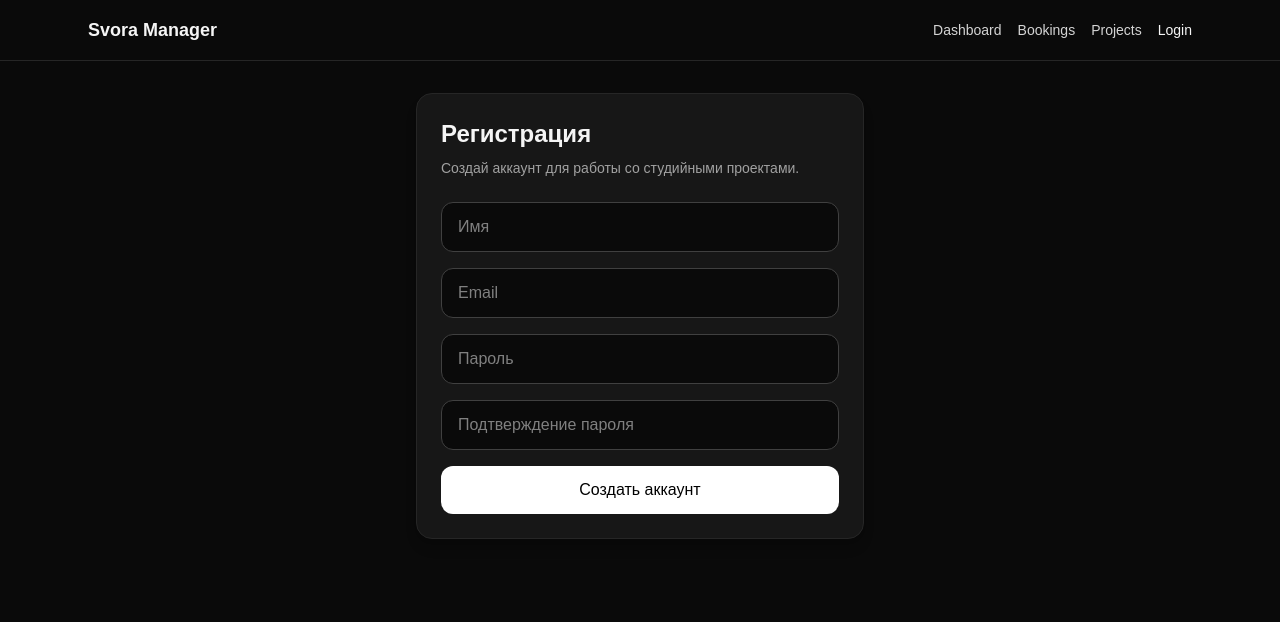
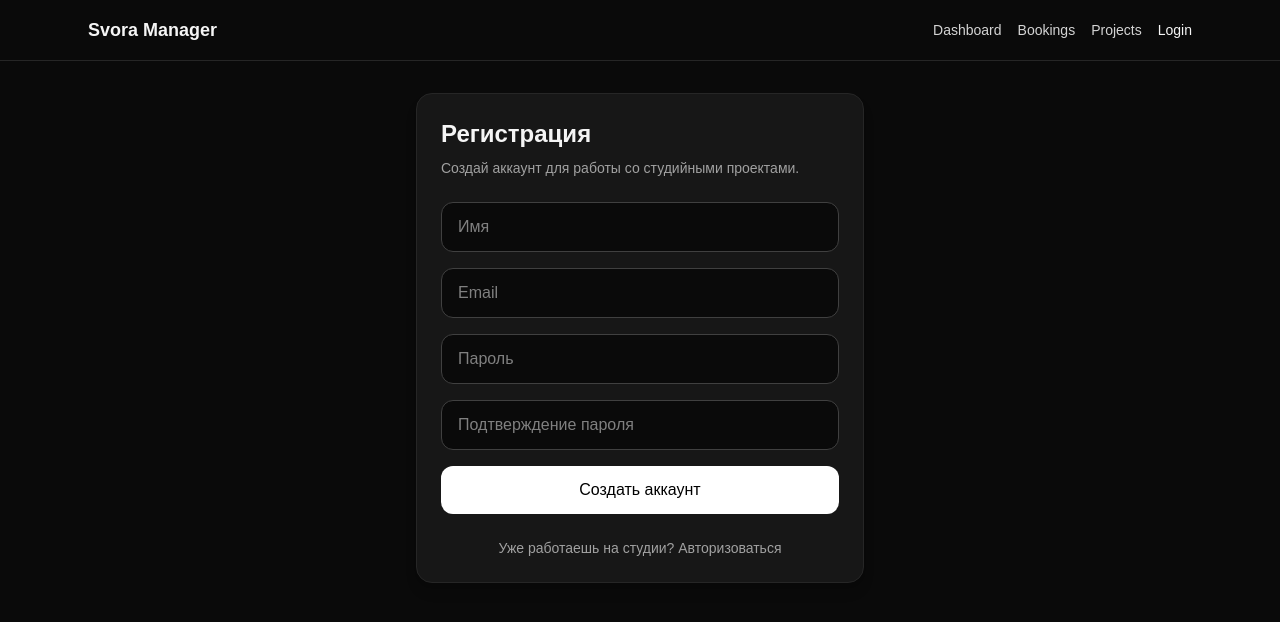
Before and after one commit to lovesomesosa/svora, a Next.js app in the folder frontend/: page /register in a window 1280 px wide. Shown: the top 622 px of the page. Built offline with nearby package versions, Linux system fonts and the light colour scheme; no server answers.

Commit message:
feat(frontend): add Link /login <-> /register

```diff
--- a/frontend/src/app/login/page.tsx
+++ b/frontend/src/app/login/page.tsx
@@ -5,6 +5,7 @@ import { useRouter } from "next/navigation";
 import { apiRequest } from "@/lib/api";
 import type { LoginResponse } from "@/lib/types";
 import { useAuth } from "@/providers/AuthProvider";
+import Link from "next/link";
 
 export default function LoginPage() {
   const router = useRouter();
@@ -88,6 +89,16 @@ export default function LoginPage() {
           {loading ? "Входим..." : "Войти"}
         </button>
       </form>
+      <div className="mt-6 text-center text-sm text-neutral-400">
+        Нет аккаунта?{" "}
+        <Link
+        href="/register"
+        className="text-white underline underline-offset-4 hover:opacity-80"
+        >
+          Зарегистрироваться
+          </Link>
+      </div>
     </div>
+
   );
 }
--- a/frontend/src/app/register/page.tsx
+++ b/frontend/src/app/register/page.tsx
@@ -4,6 +4,7 @@ import { useEffect, useState } from "react";
 import { useRouter } from "next/navigation";
 import { apiRequest } from "@/lib/api";
 import { useAuth } from "@/providers/AuthProvider";
+import Link from "next/dist/client/link";
 
 type RegisterResponse = {
   id: string;
@@ -122,6 +123,15 @@ export default function RegisterPage() {
           {loading ? "Создаём..." : "Создать аккаунт"}
         </button>
       </form>
+      <div className="mt-6 text-center text-sm text-neutral-400">
+        Уже работаешь на студии?{" "}
+        <Link
+        href="/login"
+        className="text-white underline underline-offset-4 hover:opacity-80"
+        >
+          Авторизоваться
+          </Link>
+      </div>
     </div>
   );
 }
```
